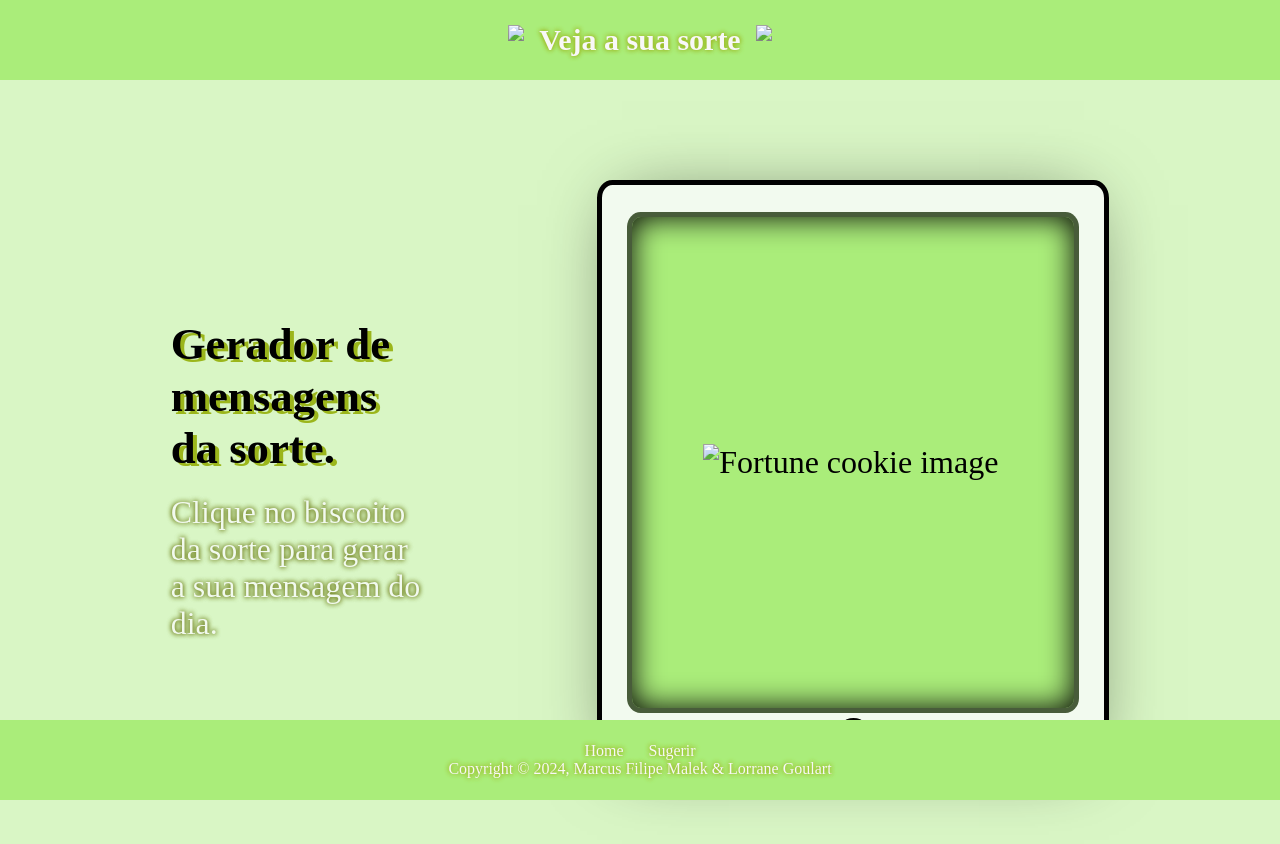
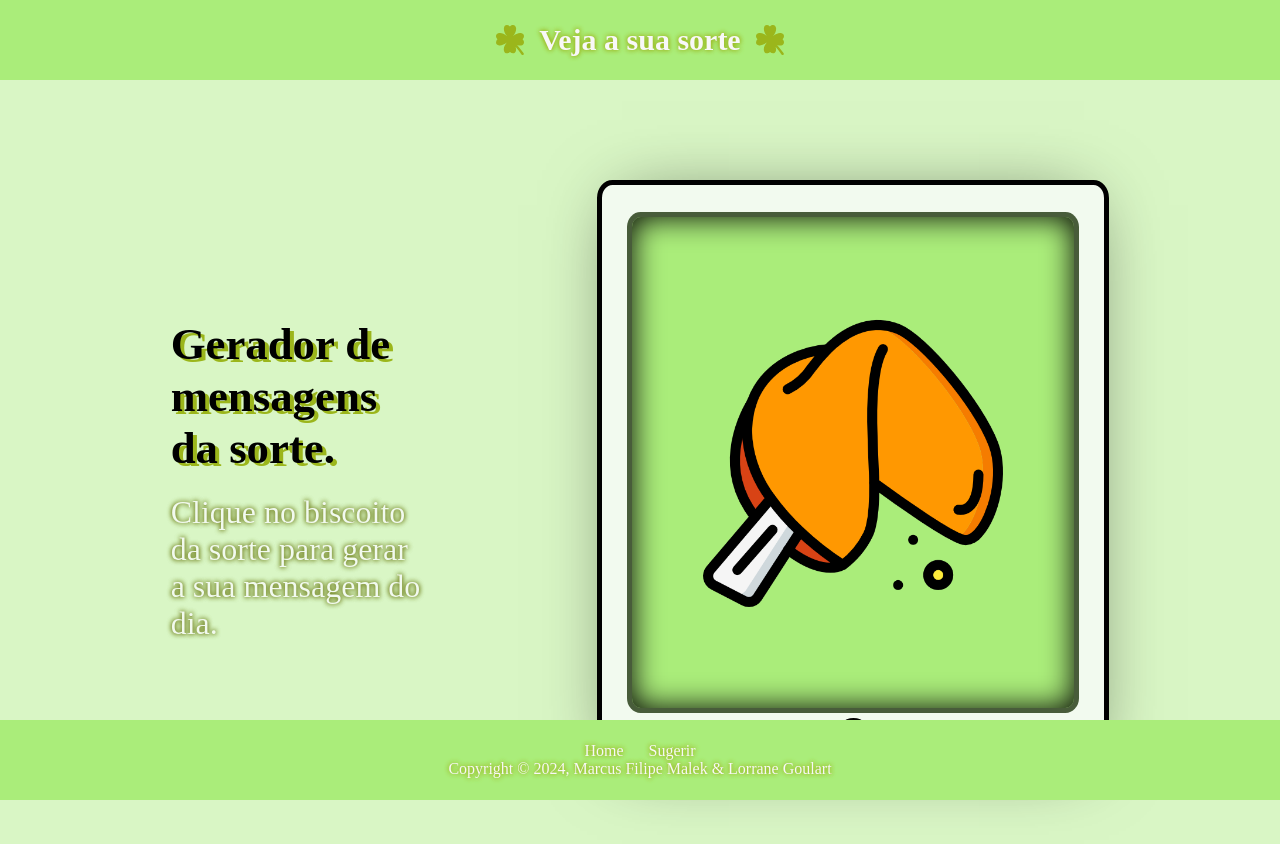
Before and after one commit to lorranelogt/WEB, a plain HTML site: page 2. main.html in a window 1280 px wide. Drawn offline with Linux system fonts and the light colour scheme; a web font is replaced by a local one.

Commit message:
main imagem

```diff
--- a/2. main.html
+++ b/2. main.html
@@ -11,7 +11,7 @@
 
     <div id="container">
         <header>
-            <img src="2. Images/Four Leaf Clover.svg" class="clover"> <span id="headerText"> Veja a sua sorte </span> <img src="2. Images/Four Leaf Clover.svg" class="clover">
+            <img src="Four Leaf Clover.svg" class="clover"> <span id="headerText"> Veja a sua sorte </span> <img src="Four Leaf Clover.svg" class="clover">
         </header>
 
         <section>
@@ -27,7 +27,7 @@
 
             <article id="article1">
                 <div id="innerContainer">
-                    <img src="2. Images/Fortune Cookie.png" alt="Fortune cookie image" id="fortuneCookie">
+                    <img src="Fortune Cookie.png" alt="Fortune cookie image" id="fortuneCookie">
                     <span id="luckMessage"> </span>
                 </div>
 
```
